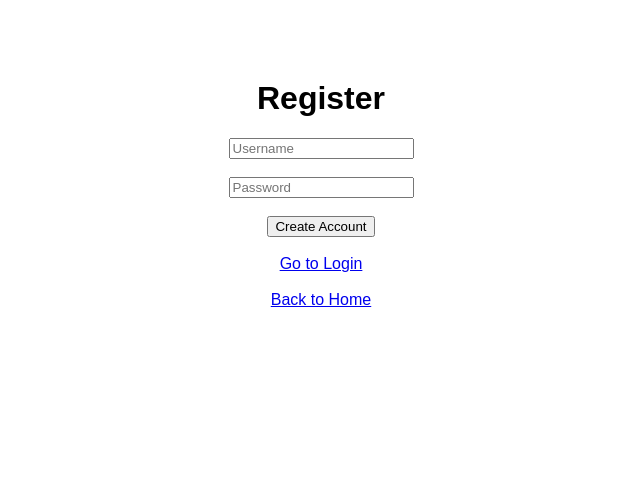
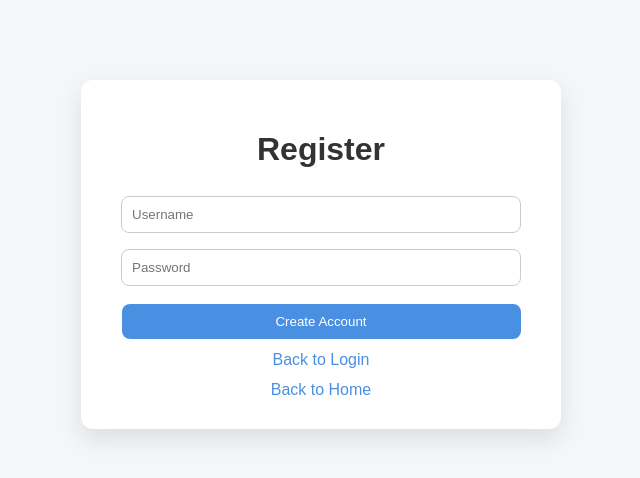
Before and after one commit to eat29-ops/schooltask_tracker, a Flask app: page /register in a window 1280 px wide. Shown: the top 478 px of the page, without its empty margins (319-959 px from the left). Run offline with Flask 3, Linux system fonts and the light colour scheme.

Commit message:
Refactor register.html for improved layout and styling
Updated the register page layout and added a stylesheet link.

```diff
--- a/templates/register.html
+++ b/templates/register.html
@@ -2,29 +2,26 @@
 <html>
 <head>
     <title>Register</title>
+    <link rel="stylesheet" href="{{ url_for('static', filename='style.css') }}">
 </head>
 
-<body style="text-align:center; margin-top:80px; font-family:Arial;">
+<body>
+
+<div class="container">
 
     <h1>Register</h1>
 
     <form method="POST" action="/register">
         <input type="text" name="username" placeholder="Username" required>
-        <br><br>
-
         <input type="password" name="password" placeholder="Password" required>
-        <br><br>
 
         <button type="submit">Create Account</button>
     </form>
 
-    <br>
+    <a href="/login">Back to Login</a>
+    <a href="/">Back to Home</a>
 
-    <a href="/login">Go to Login</a>
-    <br><br>
-
-    <!-- HOME BUTTON (FIXED) -->
-    <a href="/">Back to Home</a>
+</div>
 
 </body>
 </html>
```
